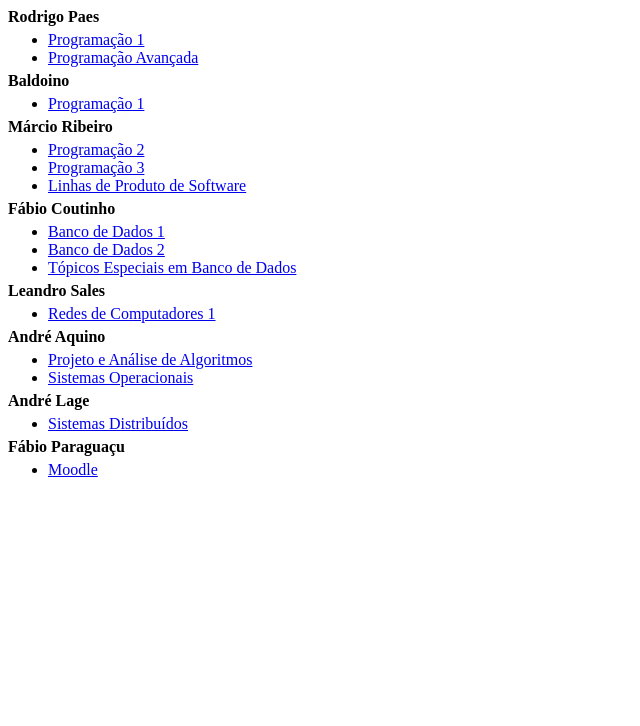
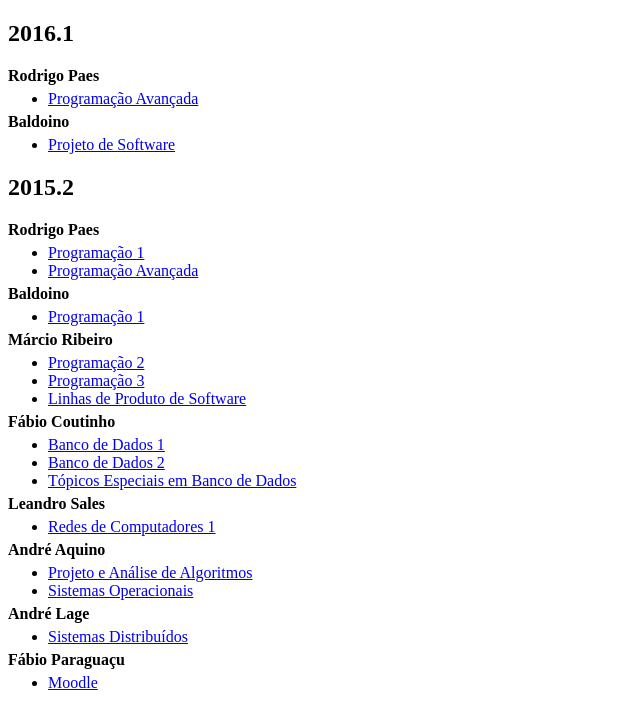
Before and after one commit to computacao-ufal/sites-disciplinas, a plain HTML site: page index.html in a window 1280 px wide. Shown: the whole page, without its empty margins (0-640 px from the left). Drawn offline with Linux system fonts and the light colour scheme.

Commit message:
Add 2016.1 subjects

```diff
--- a/index.html
+++ b/index.html
@@ -22,6 +22,23 @@
   </head>
 
   <body>
+    <h2>2016.1</h2>
+    <p>
+      <strong>Rodrigo Paes</strong>
+      <ul>
+        <li><a href="https://sites.google.com/site/ldsicufal/disciplinas/programacao-avancada" target="_blank">Programação Avançada</a></li>
+      </ul>
+    </p>
+
+    <p>
+      <strong>Baldoino</strong>
+      <ul>
+        <li><a href="https://sites.google.com/a/ic.ufal.br/comp215/" target="_blank">Projeto de Software</a>
+        </li>
+      </ul>
+    </p>
+
+    <h2>2015.2</h2>
     <p>
       <strong>Rodrigo Paes</strong>
       <ul>
```
